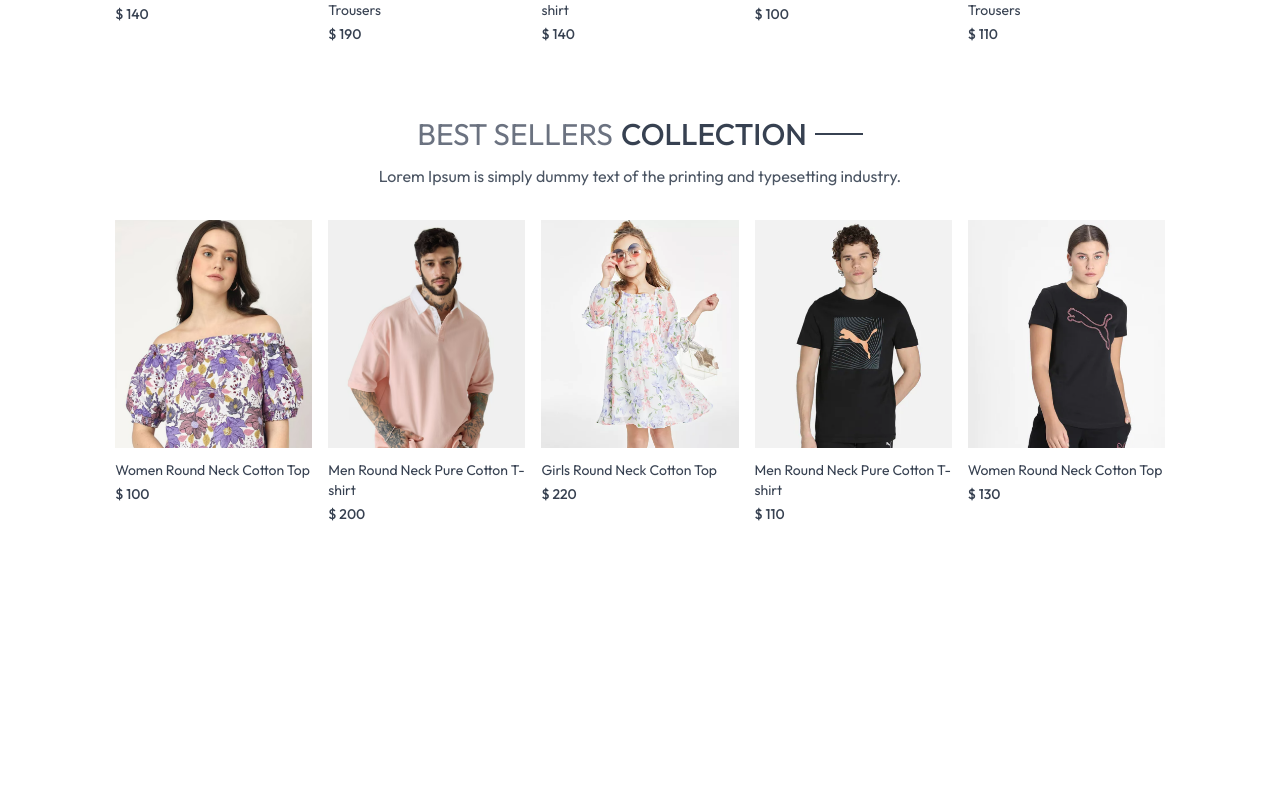
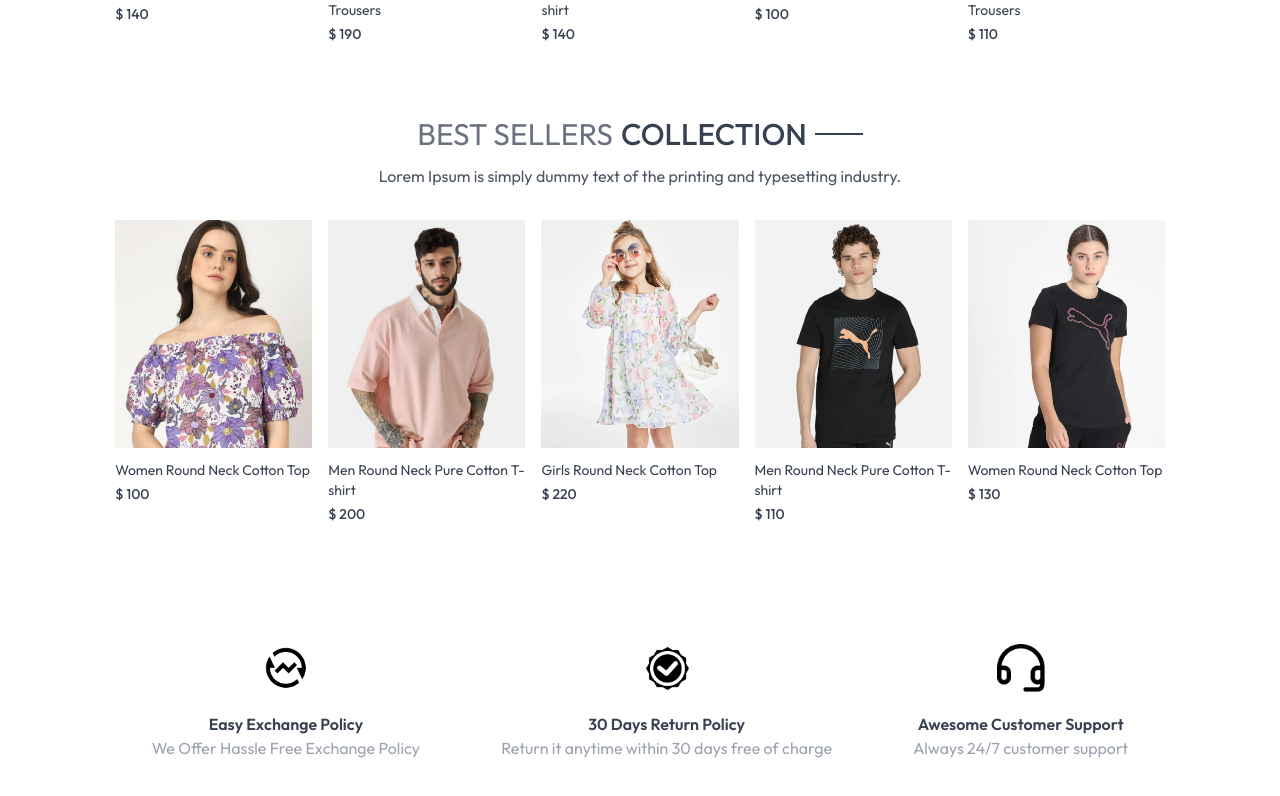
Before and after one commit to chun-eric/bazaar_ecommerce, a React (Vite) app: page / in a window 1280 px wide. Shown: the part 1281-2077 px from the top of the page. Before the commit the page ends 1845 px from the top, so only its background shows below. Built offline with nearby package versions, Linux system fonts and the light colour scheme.

Commit message:
Near complete of Policy component

```diff
--- a/src/components/BestSeller.jsx
+++ b/src/components/BestSeller.jsx
@@ -49,9 +49,9 @@
         ) : error ? (
           <div className='w-full text-center'>Error: {error.message}</div>
         ) : (
-          bestSellers.map((product) => (
+          bestSellers.map((product, index) => (
             <ProductItem
-              key={product._id}
+              key={index}
               id={product._id}
               image={product.image}
               name={product.name}
--- /dev/null
+++ b/src/components/Policy.jsx
@@ -0,0 +1,39 @@
+import { assets } from "../assets/assets";
+
+const Policy = () => {
+  return (
+    <div className='flex flex-col sm:flex-row justify-around gap-12 sm:gap-2 text-center py-20 text-xs sm:text-sm md:text-base text-gray-700'>
+      <div className=''>
+        <img
+          src={assets.exchange_icon}
+          alt='exchange_icon'
+          className='w-12 m-auto mb-5'
+        />
+        <p className='font-semibold'>Easy Exchange Policy</p>
+        <p className='text-gray-400'>We Offer Hassle Free Exchange Policy</p>
+      </div>
+      <div className=''>
+        <img
+          src={assets.quality_icon}
+          alt='return icon'
+          className='w-12 m-auto mb-5'
+        />
+        <p className='font-semibold'>30 Days Return Policy</p>
+        <p className='text-gray-400'>
+          Return it anytime within 30 days free of charge
+        </p>
+      </div>
+      <div className=''>
+        <img
+          src={assets.support_img}
+          alt='customer support icon'
+          className='w-12 m-auto mb-5'
+        />
+        <p className='font-semibold'>Awesome Customer Support</p>
+        <p className='text-gray-400'>Always 24/7 customer support</p>
+      </div>
+    </div>
+  );
+};
+
+export default Policy;
--- a/src/pages/Home.jsx
+++ b/src/pages/Home.jsx
@@ -1,6 +1,7 @@
 import Hero from "../components/Hero";
 import LatestCollection from "../components/LatestCollection";
 import BestSeller from "../components/BestSeller";
+import Policy from "../components/Policy";
 
 const Home = () => {
   return (
@@ -8,6 +9,7 @@
       <Hero />
       <LatestCollection />
       <BestSeller />
+      <Policy />
     </div>
   );
 };
```
